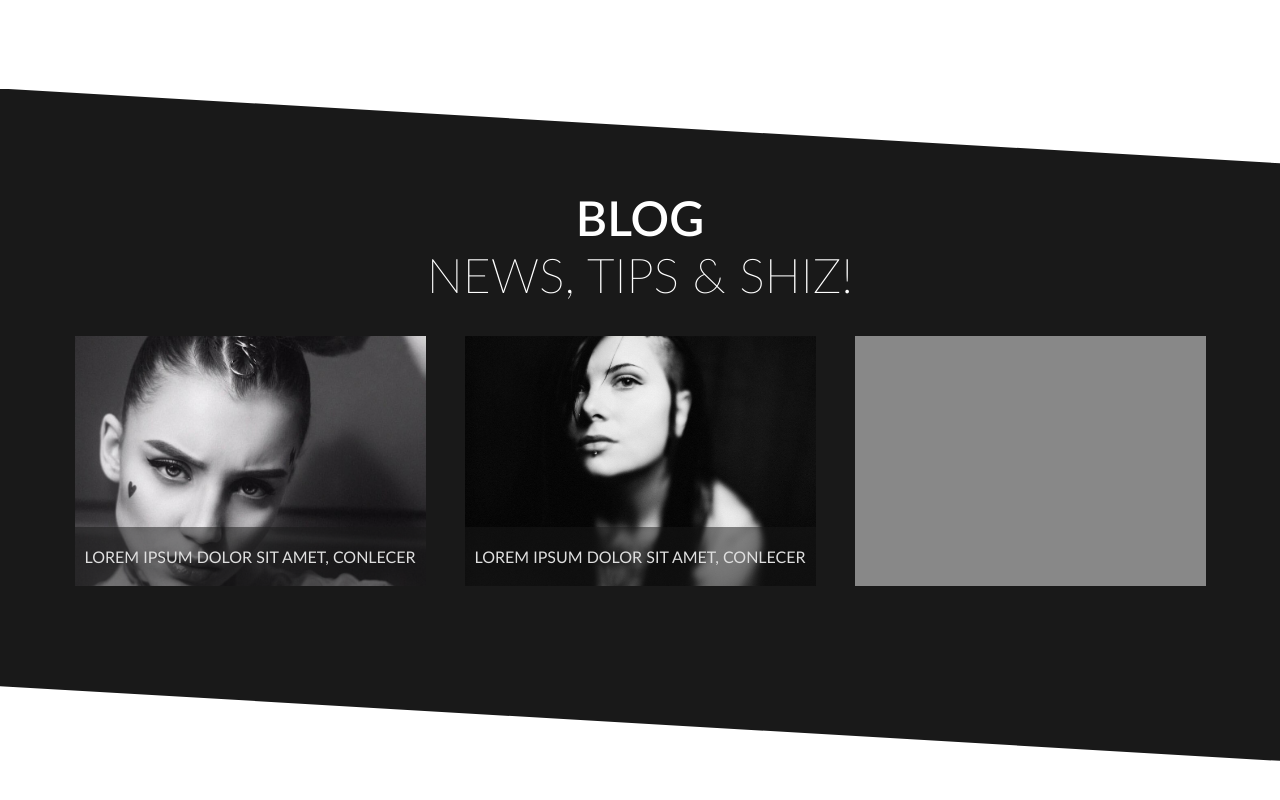
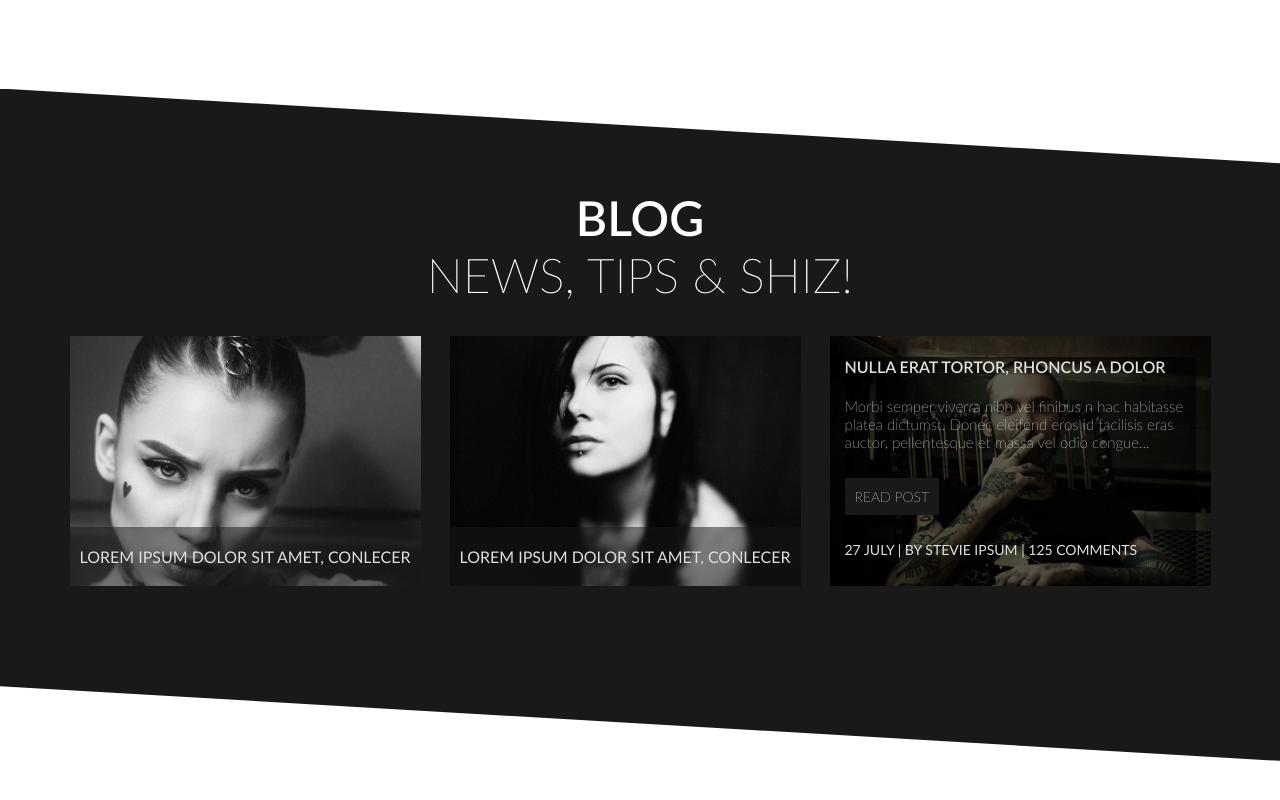
Before and after one commit to domino4991/tattooStudiosite, a website: page app/index.html in a window 1280 px wide. Shown: the part 3758-4558 px from the top of the page. Drawn offline with Linux system fonts and the light colour scheme.

Commit message:
styles block blog

```diff
--- a/app/index.html
+++ b/app/index.html
@@ -264,7 +264,13 @@
 								<img src="img/upload/photo2.jpg" alt="Yanina Viland" class="blog__img">
 							<a href="#" class="blog__link">Lorem ipsum dolor sit amet, conlecer</a>
 						</div>
-						<div class="mini__item">
+						<div class="mini__item mi-item2" style="background: url(img/upload/photo4.jpg); background-size: cover;">
+							<div class="mini-item__post">
+								<h4 class="mini-item__caption">Nulla erat tortor, rhoncus a dolor</h4>
+								<p class="mini-item__desc">Morbi semper viverra nibh vel finibus n hac habitasse platea dictumst. Donec eleifend eros id facilisis eras auctor, pellentesque et massa vel odio congue...</p>
+								<a href="#" class="mini-item__readMore">Read post</a>
+								<p class="mini-item__desc i-desc2">27 July   |   by Stevie Ipsum   |   125 comments</p>
+							</div>
 						</div>
 					</div>
 				</div>
--- a/app/sass/_blog.sass
+++ b/app/sass/_blog.sass
@@ -29,6 +29,9 @@
     background: #888
     position: relative
 
+.mi-item2
+	padding: 0px 15px
+
 .blog__link
     background: rgba(25, 25, 25, .5)
     +use-latoFont(rem(16px), #dfdfdf, 400)
@@ -46,3 +49,37 @@
     width: 100%
     height: 100%
     object-fit: cover
+
+.mini-item__post
+	background: rgba(0, 0, 0, .6)
+	width: 100%
+	height: 100%
+
+.mini-item__caption,
+.mini-item__desc,
+.mini-item__readMore
+	color: #dfdfdf
+	+use-latoFont(rem(16px))
+
+.mini-item__caption
+	text-transform: uppercase
+
+.mini-item__desc
+	font-size: rem(15px)
+	font-weight: 100
+	padding-bottom: 22px
+
+.i-desc2
+	font-size: rem(14px)
+	font-weight: 400
+	padding-top: 35px
+	text-transform: uppercase
+	margin: 0
+
+.mini-item__readMore
+	text-decoration: none
+	text-transform: uppercase
+	background: #191919
+	padding: 10px
+	font-size: rem(14px)
+	font-weight: 100
```
Also changed, not shown: app/css/style.min.css.
